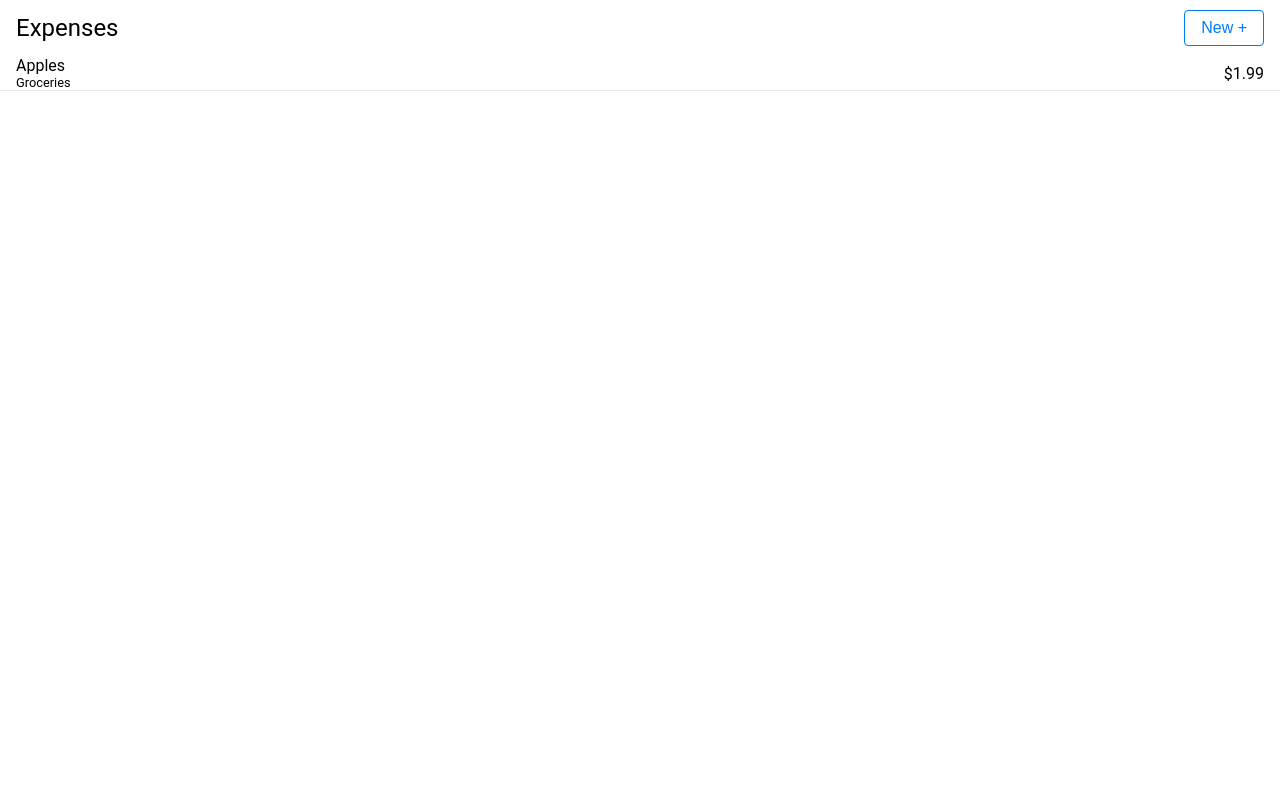
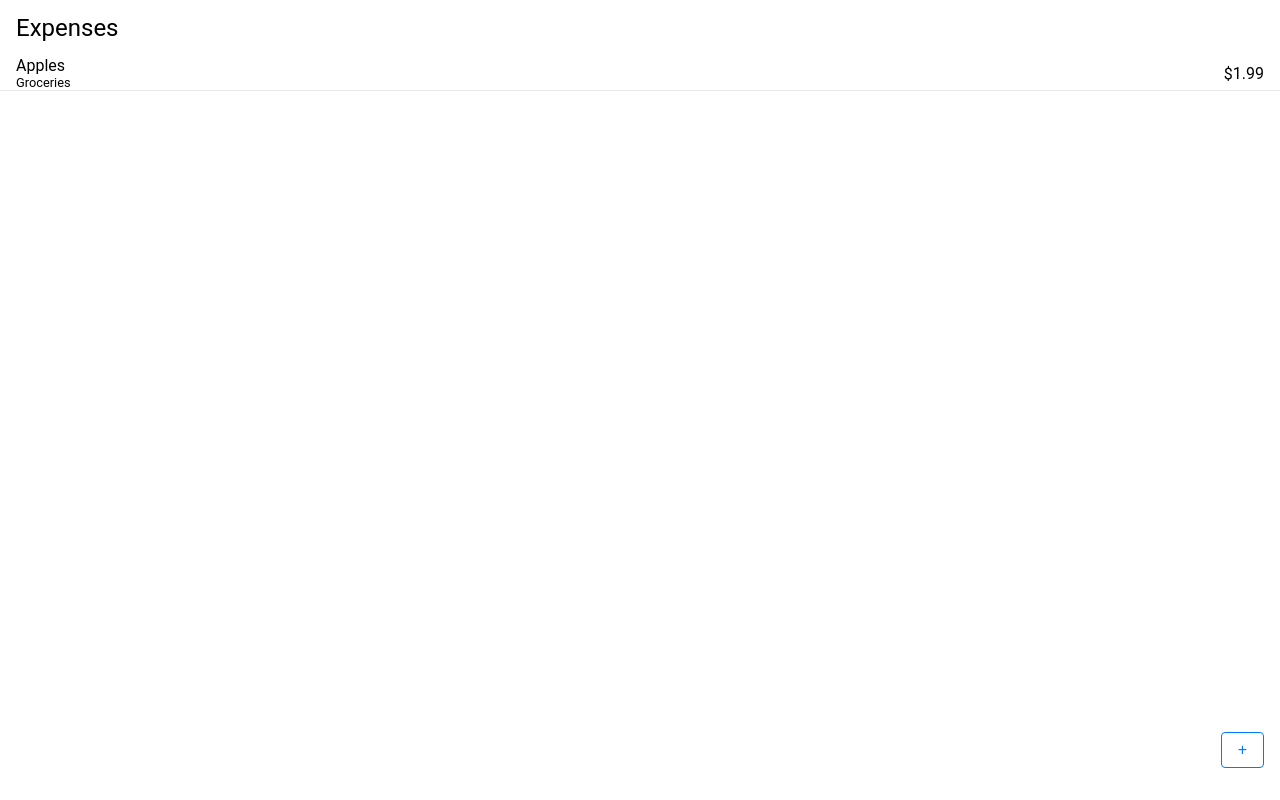
Before and after one commit to rudolfbatke/moneyhamster, a SvelteKit app: page /app/expenses in a window 1280 px wide. Built offline with nearby package versions, Linux system fonts and the light colour scheme.

Commit message:
feat(expenses): add floating button
Signed-off-by: Rudolf Batke <rudolf@batke.eu>

```diff
--- a/src/lib/Button.svelte
+++ b/src/lib/Button.svelte
@@ -12,6 +12,7 @@
 		background-color: unset;
 		font-size: 1em;
 	}
+
 	button:hover {
 		background-color: var(--background-hover);
 	}
--- /dev/null
+++ b/src/lib/Float.svelte
@@ -0,0 +1,11 @@
+<div>
+	<slot />
+</div>
+
+<style>
+	div {
+		position: fixed;
+		bottom: 2rem;
+		right: 1rem;
+	}
+</style>
--- a/src/routes/app/expenses/+page.svelte
+++ b/src/routes/app/expenses/+page.svelte
@@ -1,14 +1,12 @@
 <script>
 	import Button from '$lib/Button.svelte';
+	import Float from '$lib/Float.svelte';
 	import List from '$lib/List.svelte';
 	import ListItem from '$lib/ListItem.svelte';
 	import Topbar from '$lib/Topbar.svelte';
 </script>
 
-<Topbar>
-	Expenses
-	<Button slot="end" on:click={() => console.log('new')}>New +</Button>
-</Topbar>
+<Topbar>Expenses</Topbar>
 <List>
 	<ListItem>
 		Apples
@@ -16,3 +14,6 @@
 		<span slot="end">$1.99</span>
 	</ListItem>
 </List>
+<Float>
+	<Button on:click={() => console.log('new')}>+</Button>
+</Float>
```
